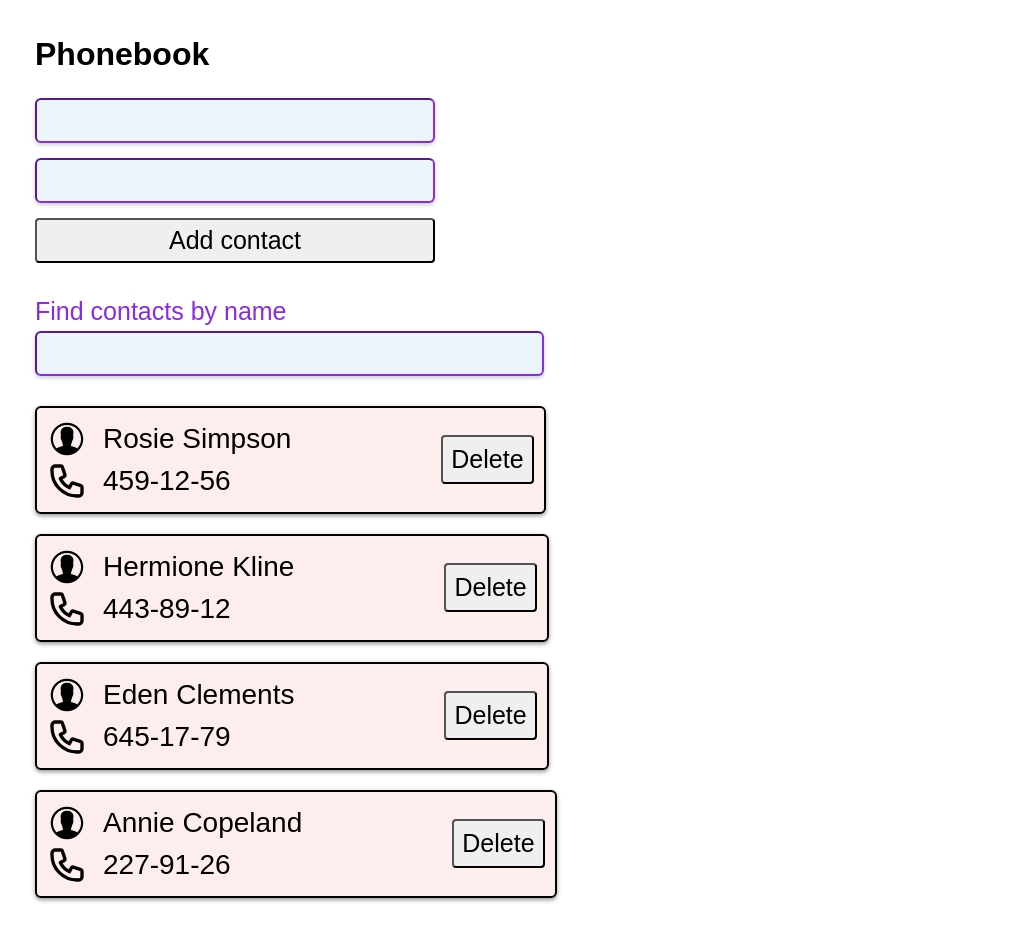
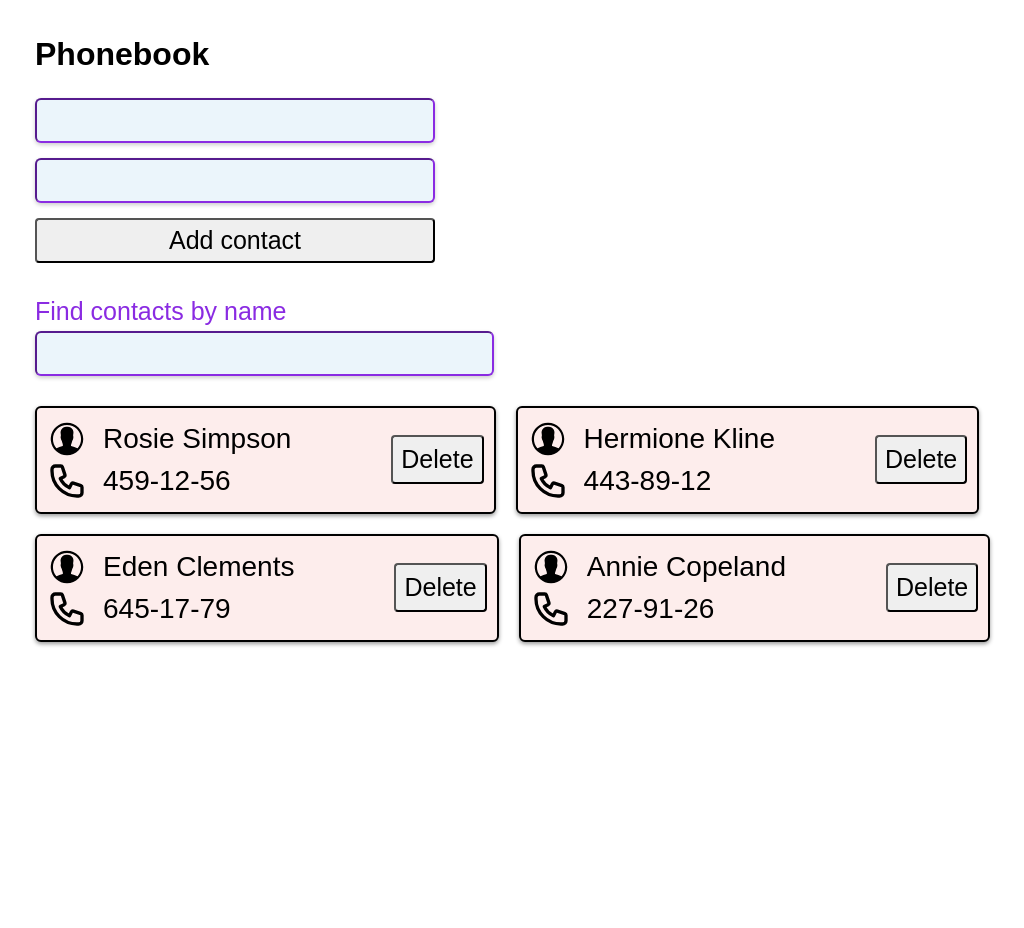
Before and after one commit to Lyadskyi/goit-react-hw-03, a React (Vite) app: page / in a window 1280 px wide. Shown: the whole page, without its empty margins (3-1027 px from the left). After the commit the page ends 800 px from the top, so only its background shows below. Built offline with nearby package versions, Linux system fonts and the light colour scheme.

Commit message:
Update module.css

```diff
--- a/src/components/App/App.module.css
+++ b/src/components/App/App.module.css
@@ -9,10 +9,6 @@
   display: flex;
   flex-direction: column;
   margin: 30px;
-  /* position: fixed;
-  top: 50%;
-  left: 35%;
-  transform: translate(-50%, -50%); */
 }
 
 .title {
--- a/src/components/Contact/Contact.module.css
+++ b/src/components/Contact/Contact.module.css
@@ -2,7 +2,7 @@
   display: flex;
   align-items: center;
   border-radius: 4px;
-  gap: 150px;
+  gap: 100px;
   border: 2px solid #000;
   border-radius: 6px;
   padding: 10px;
--- a/src/components/ContactList/ContactList.module.css
+++ b/src/components/ContactList/ContactList.module.css
@@ -1,5 +1,5 @@
 .list {
   display: flex;
-  flex-direction: column;
+  flex-wrap: wrap;
   gap: 20px;
 }
--- a/src/components/SearchBox/SearchBox.module.css
+++ b/src/components/SearchBox/SearchBox.module.css
@@ -4,7 +4,7 @@
 }
 
 .input {
-  width: 485px;
+  width: 435px;
   margin-bottom: 30px;
   font-size: 25px;
   padding: 6px 10px;
```
